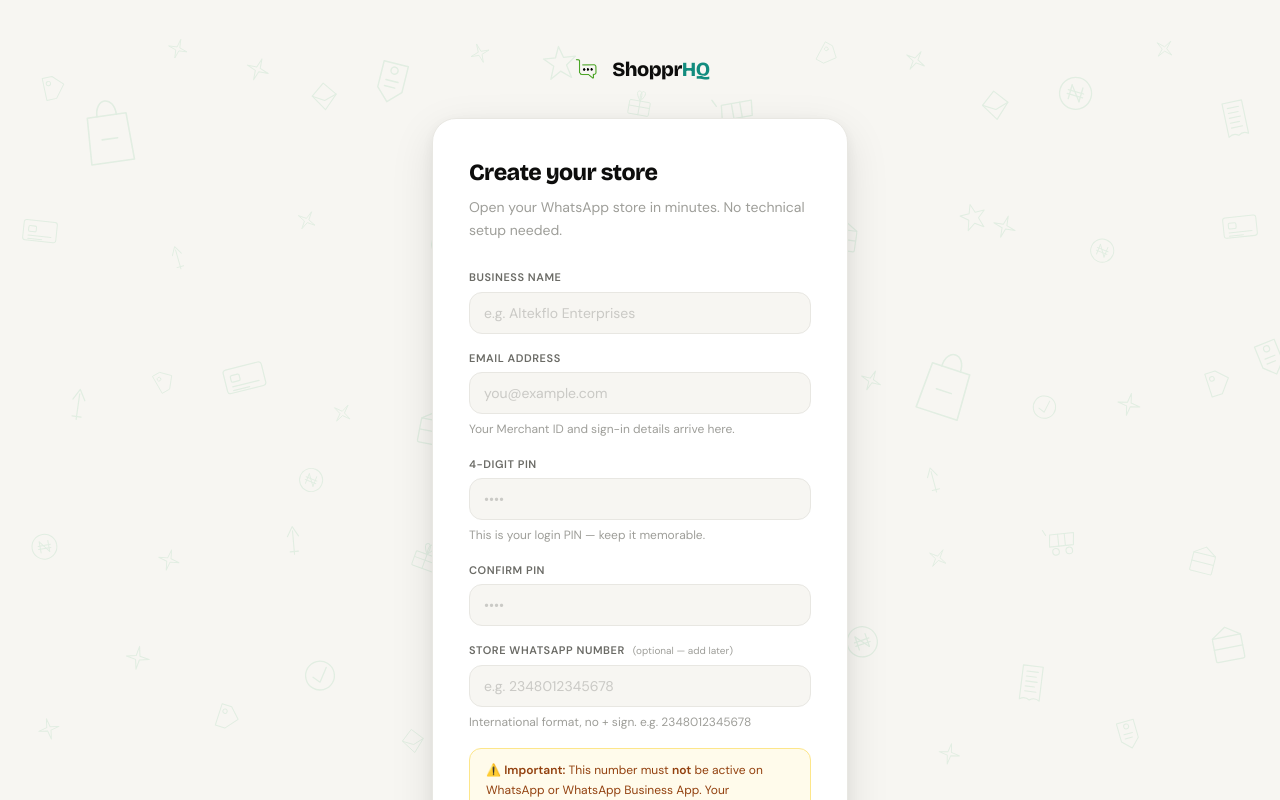
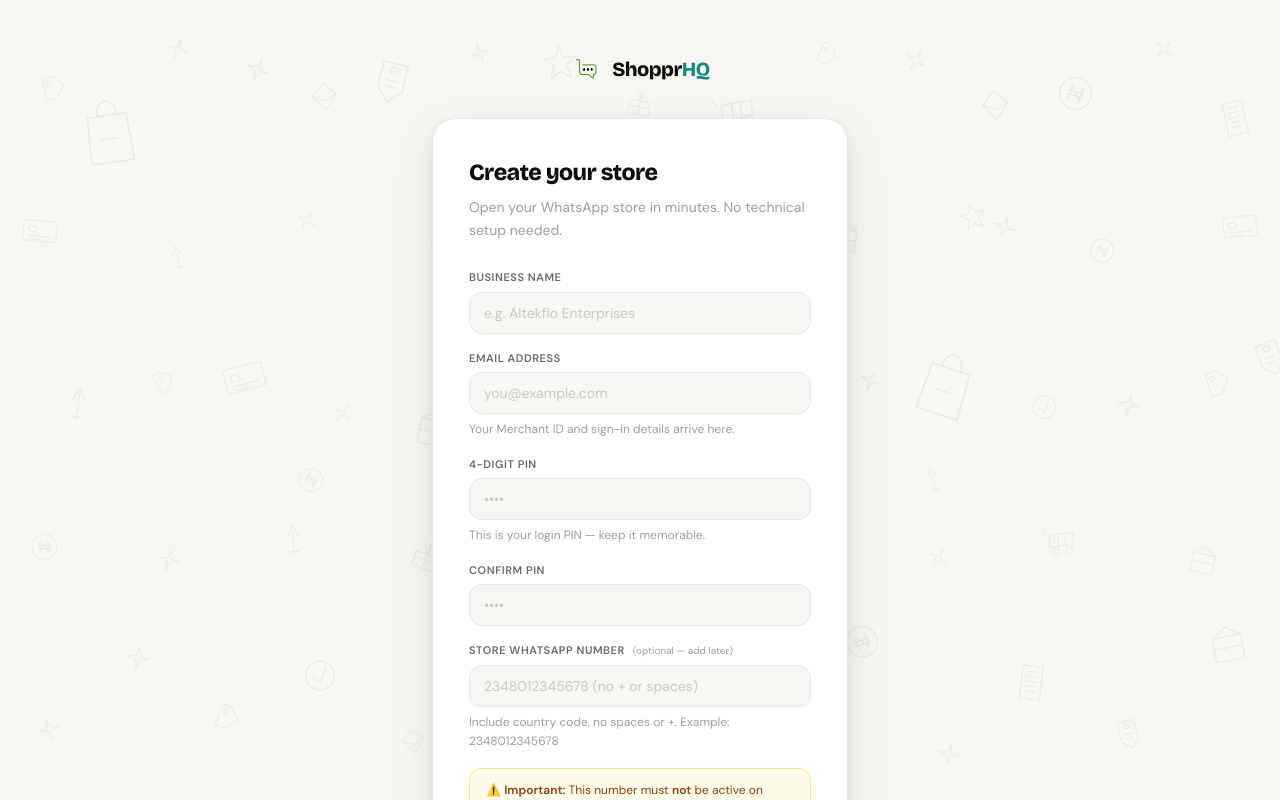
Before and after one commit to Shadd1e/shopprhq, a Next.js app in the folder shopprhq_frontend/: page /register in a window 1280 px wide. Shown: the top 800 px of the page. Built offline with nearby package versions, Linux system fonts and the light colour scheme; no server answers.

Commit message:
fix(register): improve WhatsApp number field hints and success message

```diff
--- a/shopprhq_frontend/app/register/page.tsx
+++ b/shopprhq_frontend/app/register/page.tsx
@@ -68,7 +68,7 @@
             Welcome to ShopprHQ, {storeName}!
           </h2>
           <p className="text-sm text-ink-3 mb-5">
-            Let's get your store set up.
+            Registration successful. Check your email to verify your account before signing in.
           </p>
           <p className="text-sm text-ink-3 leading-relaxed mb-6">
             We sent a 6-digit verification code to{' '}
@@ -245,12 +245,13 @@
                   </span>
                 </span>
               }
-              hint="International format, no + sign. e.g. 2348012345678"
+              hint="Include country code, no spaces or +. Example: 2348012345678"
             >
               <input
                 type="tel"
-                placeholder="e.g. 2348012345678"
+                placeholder="2348012345678 (no + or spaces)"
                 inputMode="numeric"
+                maxLength={15}
                 value={form.wa}
                 onChange={set('wa')}
                 autoComplete="tel"
```
